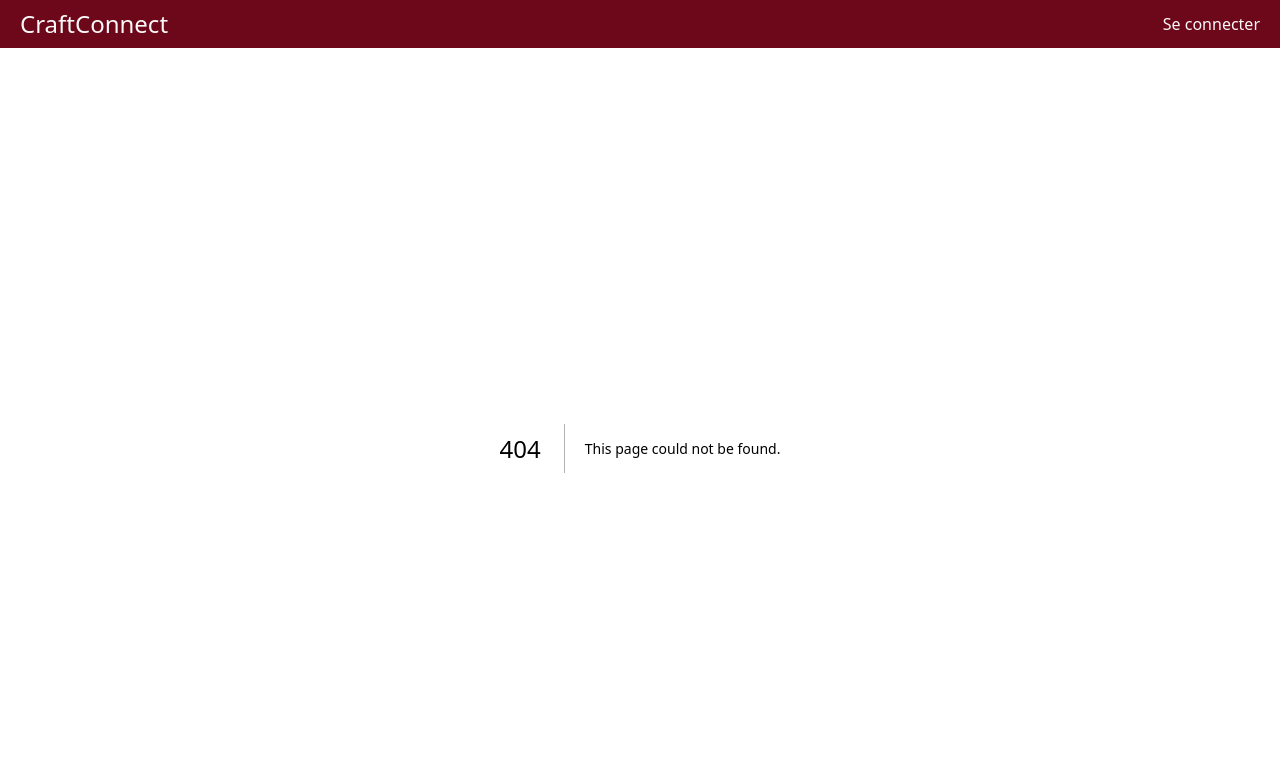
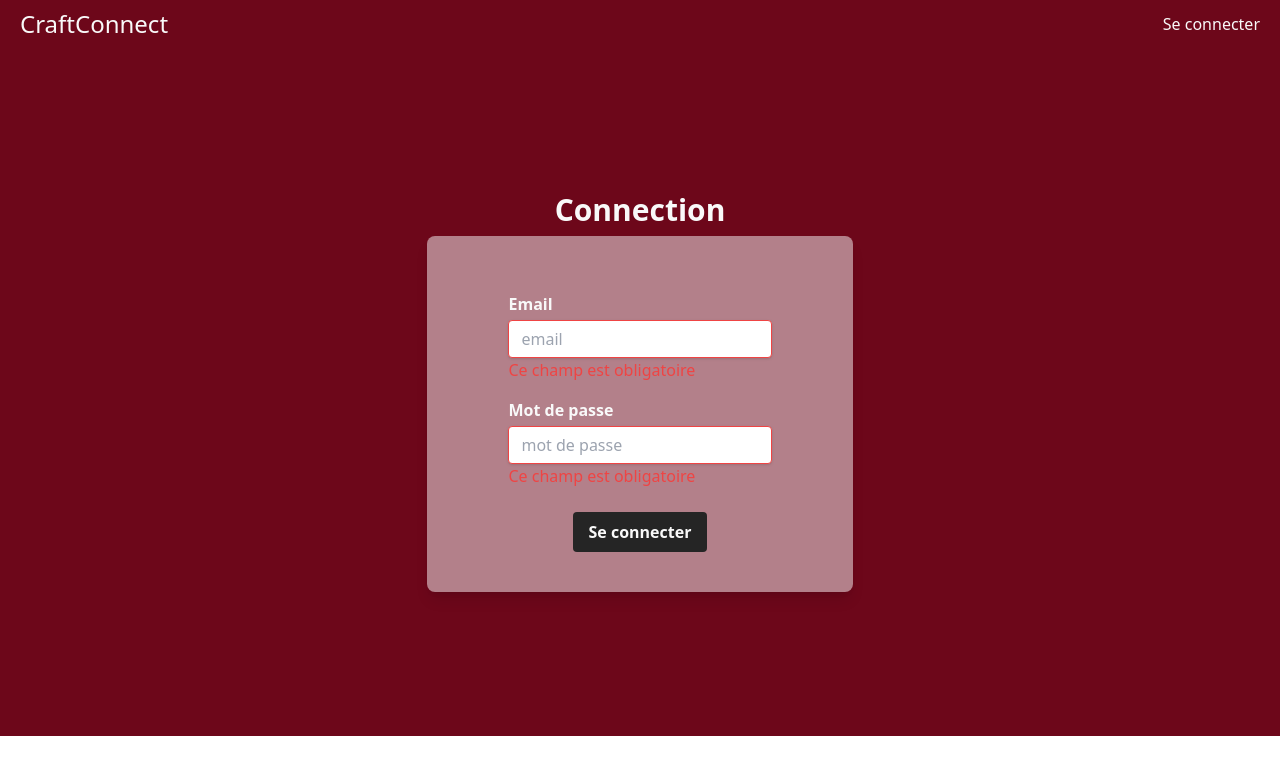
Before and after one commit to AVNOV/CraftConnect, a Next.js app: page /login in a window 1280 px wide. Before the commit this address had no page. Shown: the top 774 px of the page. Built offline with nearby package versions, Linux system fonts and the light colour scheme.

Commit message:
feat(component): login/register component and creation input and button component

```diff
--- /dev/null
+++ b/components/Button/index.tsx
@@ -0,0 +1,12 @@
+type ButtonProps = {
+    onClick: (event: React.MouseEvent<HTMLButtonElement>) => void;
+    children: React.ReactNode;
+  }
+
+  export default function Button(props: ButtonProps) {
+    return (
+      <button className="bg-black hover:bg-grey text-white font-bold py-2 px-4 rounded focus:outline-none focus:shadow-outline mx-auto" onClick={props.onClick} type="button">
+        {props.children}
+      </button>
+    );
+  }
--- a/components/Input/index.tsx
+++ b/components/Input/index.tsx
@@ -13,13 +13,14 @@ export default function Input(props: InputProps) {
 
     return (
         <div className="mb-4">
-            <label className="block text-gray-700 text-sm font-bold mb-2">
+            <label className="block text-white text-base font-bold mb-1">
                 {label}
             </label>
             <input
                 className={`shadow appearance-none border rounded w-full py-2 px-3 text-gray-700 leading-tight focus:outline-none focus:shadow-outline ${errors && 'border-red-500'}`}
                 id={name}
                 type={type}
+                placeholder={label.toLocaleLowerCase()}
                 {...register( name, { required })}
             />
             {errors && <p className="text-red-500">Ce champ est obligatoire</p>}
--- a/components/LoginRegister/index.tsx
+++ b/components/LoginRegister/index.tsx
@@ -1,26 +1,36 @@
-import { useForm } from 'react-hook-form';
-import Input from '../Input';
+import { useForm } from "react-hook-form";
+import Input from "../Input";
+import Button from "../Button";
 
 type LoginRegisterProps = {
+  title: string;
   onSubmit: (email: string, password: string) => void;
-}
+};
 
 export default function LoginRegister(props: LoginRegisterProps) {
   const { register, handleSubmit, formState: errors } = useForm();
+  const { title } = props;
   const onSubmit = (data: any) => {
     const { email, password } = data;
     props.onSubmit(email, password);
-    }
+  };
 
   return (
-        <form className="bg-white shadow-md rounded px-8 pt-6 pb-8 mb-4" onSubmit={handleSubmit(onSubmit)}>
-            <Input name="email" label="Email" type="email" required />
-            <Input name="password" label="Mot de passe" type="password" required />
-            <div className="flex items-center justify-between">
-                <button className="bg-blue-500 hover:bg-blue-700 text-white font-bold py-2 px-4 rounded focus:outline-none focus:shadow-outline" type="submit">
-                    Se connecter
-                </button>
+    <div className="flex">
+      <div className="flex flex-col justify-center items-center my-36 w-full">
+        <div className="text-3xl font-bold text-white mb-2">{title}</div>
+        <div className="w-1/3 h-full rounded-lg p-4 shadow-lg bg-white-50%">
+          <form onSubmit={handleSubmit(onSubmit)}>
+            <div className="w-2/3 mx-auto pt-10">
+              <Input name="email" label="Email" type="email" />
+              <Input name="password" label="Mot de passe" type="password" />
+            </div>
+            <div className="flex items-center justify-between my-6">
+            <Button onClick={() => console.log('Button clicked')}>Se connecter</Button>
             </div>
           </form>
+        </div>
+      </div>
+    </div>
   );
 }
--- /dev/null
+++ b/pages/login.tsx
@@ -0,0 +1,22 @@
+import Head from 'next/head'
+import LoginRegister from '../components/LoginRegister'
+
+export default function Login() {
+    const onSubmit = (email: string, password: string) => {
+        console.log(email, password)
+    }
+
+  return (
+    <>
+      <Head>
+        <title>CraftConnect</title>
+        <meta name="description" content="" />
+        <meta name="viewport" content="width=device-width, initial-scale=1" />
+        <link rel="icon" href="/favicon.ico" />
+      </Head>
+      <main className='bg-red my-auto'>
+        <LoginRegister onSubmit={onSubmit} title="Connection" />
+      </main>
+    </>
+  )
+}
```
Lines whose indentation alone changed are shown as unchanged.
